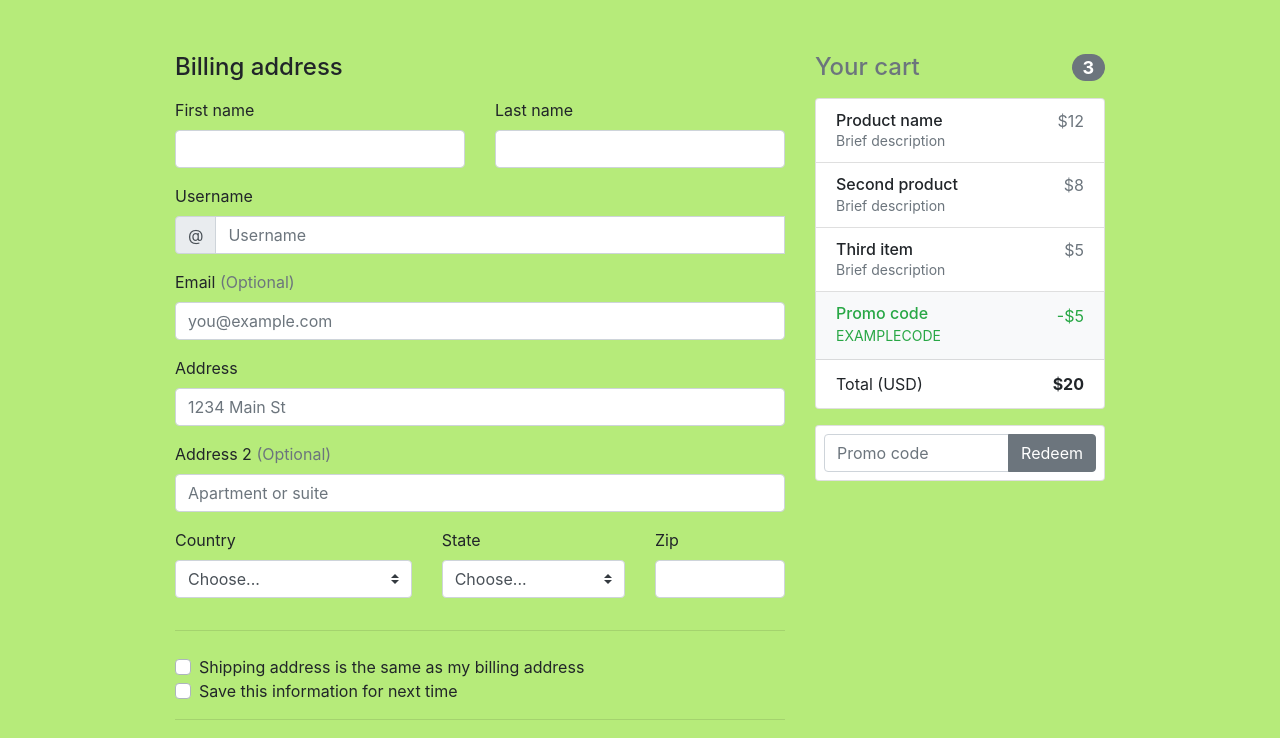
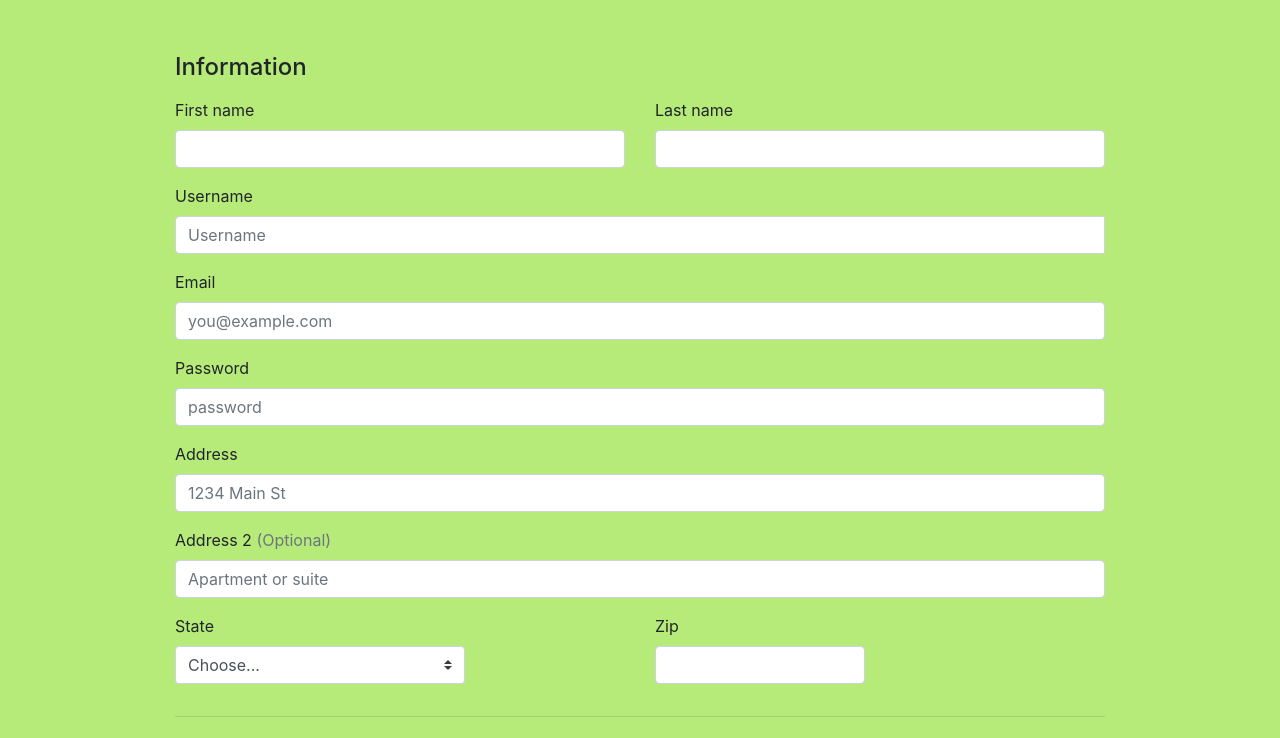
Before and after one commit to BrownIndian/EpsilonHaxProject, a plain HTML site: page checkout.html in a window 1280 px wide. Shown: the part 185-923 px from the top of the page. Drawn offline with nearby package versions, Linux system fonts and the light colour scheme.

Commit message:
format registation page

```diff
--- a/checkout.html
+++ b/checkout.html
@@ -73,57 +73,9 @@
     </div>
 
     <div class="row">
-      <div class="col-md-4 order-md-2 mb-4">
-        <h4 class="d-flex justify-content-between align-items-center mb-3">
-          <span class="text-muted">Your cart</span>
-          <span class="badge badge-secondary badge-pill">3</span>
-        </h4>
-        <ul class="list-group mb-3">
-          <li class="list-group-item d-flex justify-content-between lh-condensed">
-            <div>
-              <h6 class="my-0">Product name</h6>
-              <small class="text-muted">Brief description</small>
-            </div>
-            <span class="text-muted">$12</span>
-          </li>
-          <li class="list-group-item d-flex justify-content-between lh-condensed">
-            <div>
-              <h6 class="my-0">Second product</h6>
-              <small class="text-muted">Brief description</small>
-            </div>
-            <span class="text-muted">$8</span>
-          </li>
-          <li class="list-group-item d-flex justify-content-between lh-condensed">
-            <div>
-              <h6 class="my-0">Third item</h6>
-              <small class="text-muted">Brief description</small>
-            </div>
-            <span class="text-muted">$5</span>
-          </li>
-          <li class="list-group-item d-flex justify-content-between bg-light">
-            <div class="text-success">
-              <h6 class="my-0">Promo code</h6>
-              <small>EXAMPLECODE</small>
-            </div>
-            <span class="text-success">-$5</span>
-          </li>
-          <li class="list-group-item d-flex justify-content-between">
-            <span>Total (USD)</span>
-            <strong>$20</strong>
-          </li>
-        </ul>
 
-        <form class="card p-2">
-          <div class="input-group">
-            <input type="text" class="form-control" placeholder="Promo code">
-            <div class="input-group-append">
-              <button type="submit" class="btn btn-secondary">Redeem</button>
-            </div>
-          </div>
-        </form>
-      </div>
-      <div class="col-md-8 order-md-1">
-        <h4 class="mb-3">Billing address</h4>
+      <div class="col-md-12 order-md-1">
+        <h4 class="mb-3">Information</h4>
         <form class="needs-validation" novalidate>
           <div class="row">
             <div class="col-md-6 mb-3">
@@ -145,9 +97,7 @@
           <div class="mb-3">
             <label for="username">Username</label>
             <div class="input-group">
-              <div class="input-group-prepend">
-                <span class="input-group-text">@</span>
-              </div>
+
               <input type="text" class="form-control" id="username" placeholder="Username" required>
               <div class="invalid-feedback" style="width: 100%;">
                 Your username is required.
@@ -156,8 +106,16 @@
           </div>
 
           <div class="mb-3">
-            <label for="email">Email <span class="text-muted">(Optional)</span></label>
+            <label for="email">Email</label>
             <input type="email" class="form-control" id="email" placeholder="you@example.com">
+            <div class="invalid-feedback">
+              Please enter a valid email address for shipping updates.
+            </div>
+          </div>
+
+          <div class="mb-3">
+            <label for="password">Password</label>
+            <input type="password" class="form-control" id="password" placeholder="password">
             <div class="invalid-feedback">
               Please enter a valid email address for shipping updates.
             </div>
@@ -177,25 +135,28 @@
           </div>
 
           <div class="row">
-            <div class="col-md-5 mb-3">
-              <label for="country">Country</label>
-              <select class="custom-select d-block w-100" id="country" required>
-                <option value="">Choose...</option>
-                <option>United States</option>
-              </select>
-              <div class="invalid-feedback">
-                Please select a valid country.
-              </div>
-            </div>
+
             <div class="col-md-4 mb-3">
               <label for="state">State</label>
               <select class="custom-select d-block w-100" id="state" required>
                 <option value="">Choose...</option>
                 <option>California</option>
+                <option>New York</option>
+                <option>Nevada</option>
+                <option>Arizona</option>
+                <option>Maine</option>
+                <option>Georgia</option>
+                <option>Utah</option>
+                <option>North Dakota</option>
+                <option>South Dakota</option>
+                <option>Washington</option>
               </select>
               <div class="invalid-feedback">
                 Please provide a valid state.
               </div>
+            </div>
+            <div class="col-md-2 mb-3">
+
             </div>
             <div class="col-md-3 mb-3">
               <label for="zip">Zip</label>
@@ -266,18 +227,14 @@
             </div>
           </div>
           <hr class="mb-4">
-          <button class="btn btn-primary btn-lg btn-block" type="submit">Continue to checkout</button>
+          <button class="btn btn-danger btn-lg btn-block" type="submit">Submit</button>
         </form>
       </div>
     </div>
 
     <footer class="my-5 pt-5 text-muted text-center text-small">
-      <p class="mb-1">&copy; 2017-2020 Company Name</p>
-      <ul class="list-inline">
-        <li class="list-inline-item"><a href="#">Privacy</a></li>
-        <li class="list-inline-item"><a href="#">Terms</a></li>
-        <li class="list-inline-item"><a href="#">Support</a></li>
-      </ul>
+      <p class="mb-1">&copy; 2020 Good Samaritan</p>
+
     </footer>
   </div>
   <script src="https://code.jquery.com/jquery-3.5.1.slim.min.js" integrity="sha384-DfXdz2htPH0lsSSs5nCTpuj/zy4C+OGpamoFVy38MVBnE+IbbVYUew+OrCXaRkfj" crossorigin="anonymous"></script>
```
Also changed, not shown: index.html (+1 -1 lines), signin.html (+1 -1 lines).
